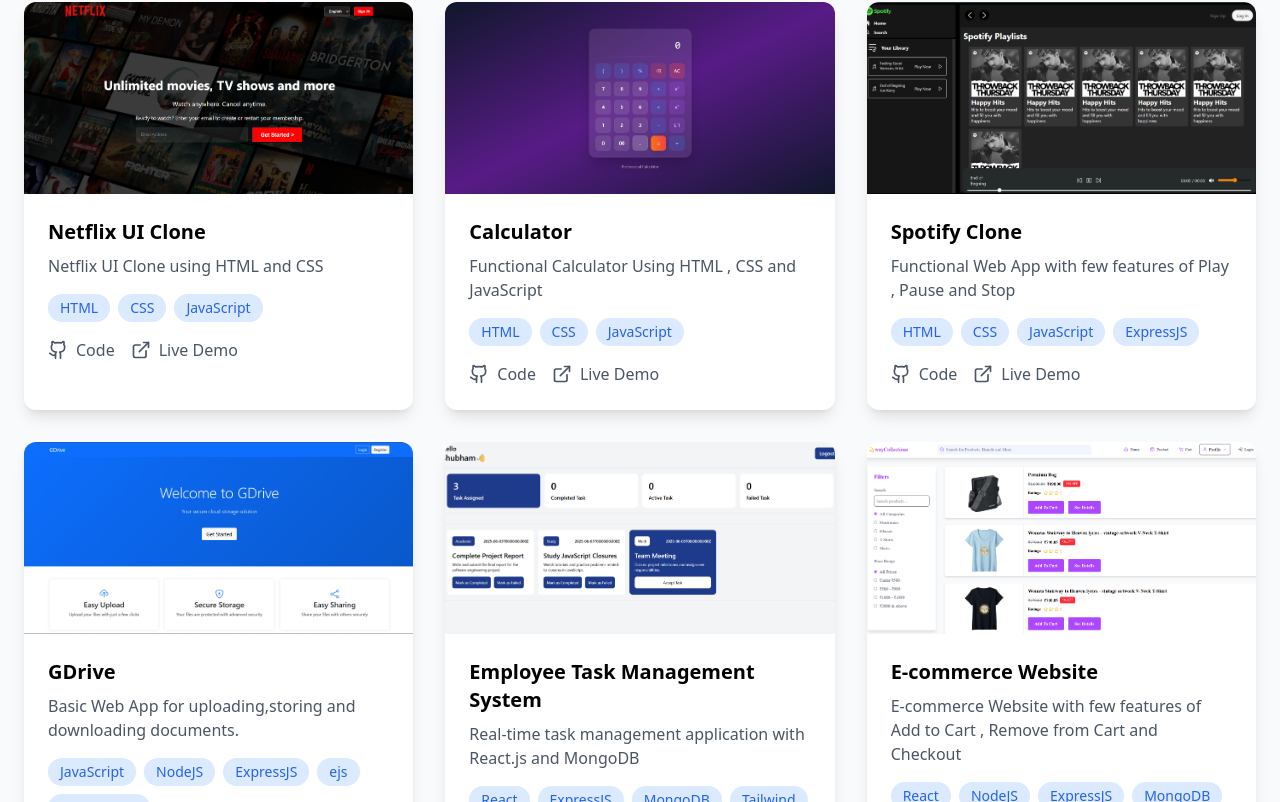
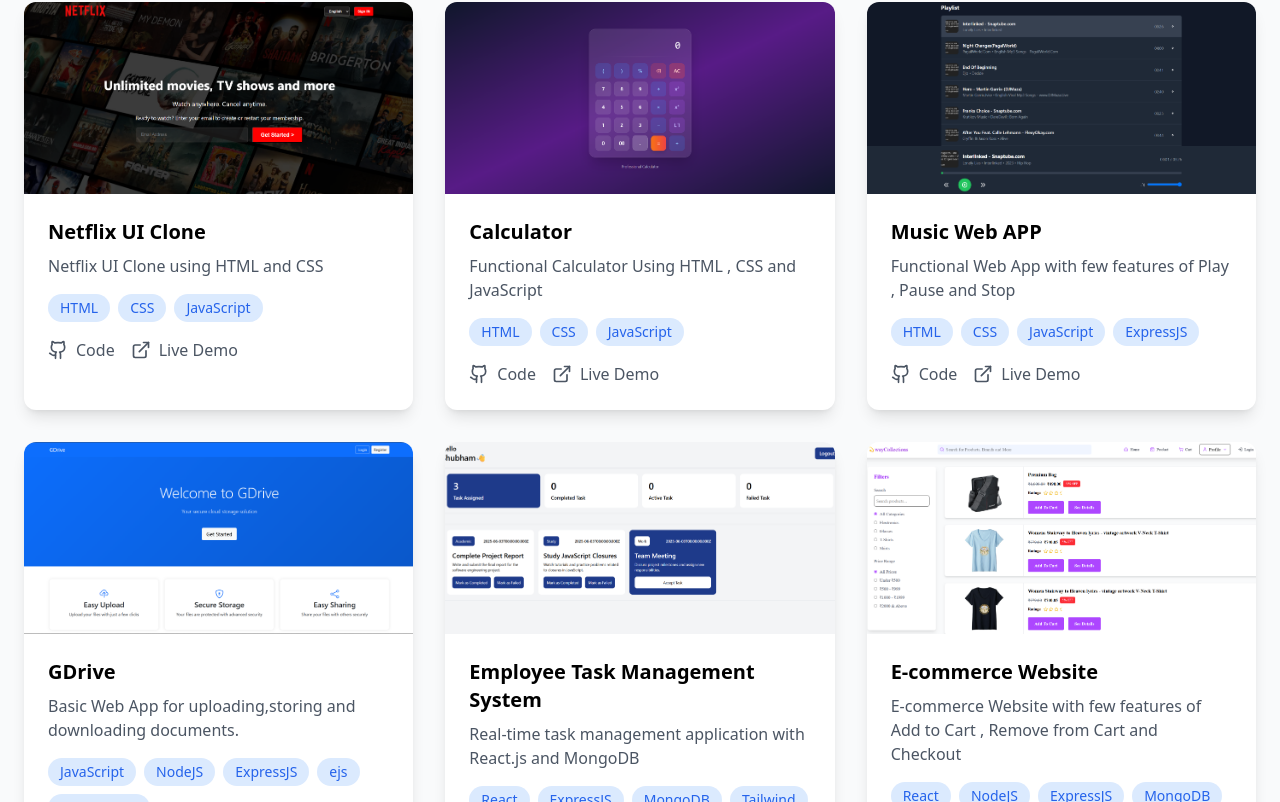
Before and after one commit to codewithmanish102003/Portfolio, a React (Vite) app: page / in a window 1280 px wide. Shown: the part 1182-1984 px from the top of the page. Built offline with nearby package versions, Linux system fonts and the light colour scheme.

Commit message:
Implement code changes to enhance functionality and improve performance

```diff
--- a/src/App.tsx
+++ b/src/App.tsx
@@ -163,9 +163,9 @@
               },
 
               {
-                title: "Spotify Clone",
+                title: "Music Web APP",
                 description: "Functional Web App with few features of Play , Pause and Stop",
-                image: "Screenshot 2025-02-22 214713.png",
+                image: "Screenshot 2025-06-07 002536.png",
                 tech: ["HTML", "CSS", "JavaScript","ExpressJS" ],
                 github: "https://github.com/codewithmanish102003/Spotify",
                 live: "https://spotifii.netlify.app/"
```
Also changed, not shown: public/Screenshot 2025-06-07 002536.png (added).
